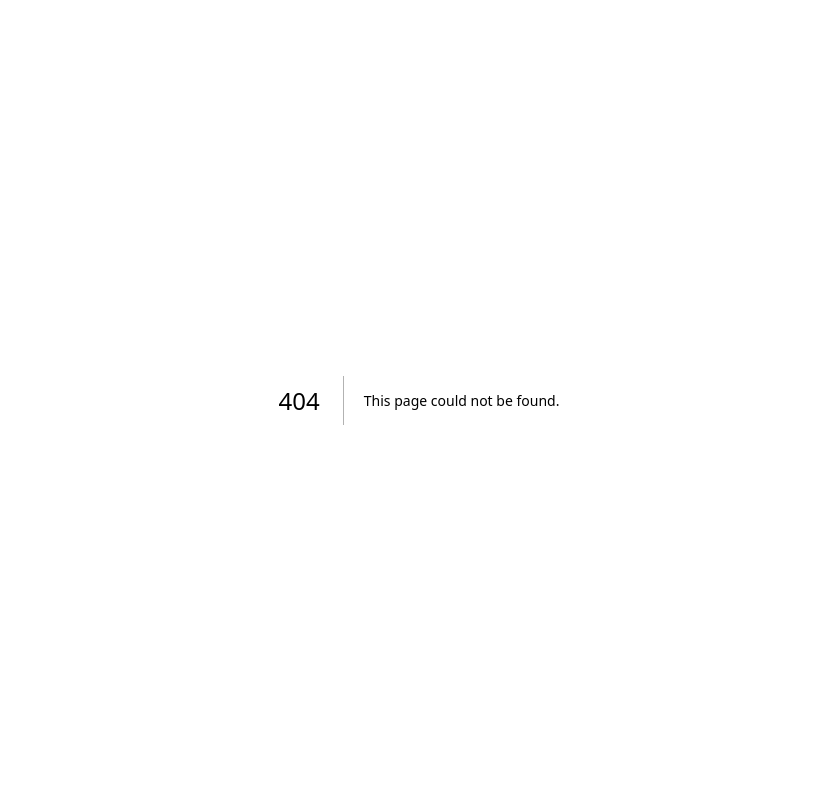
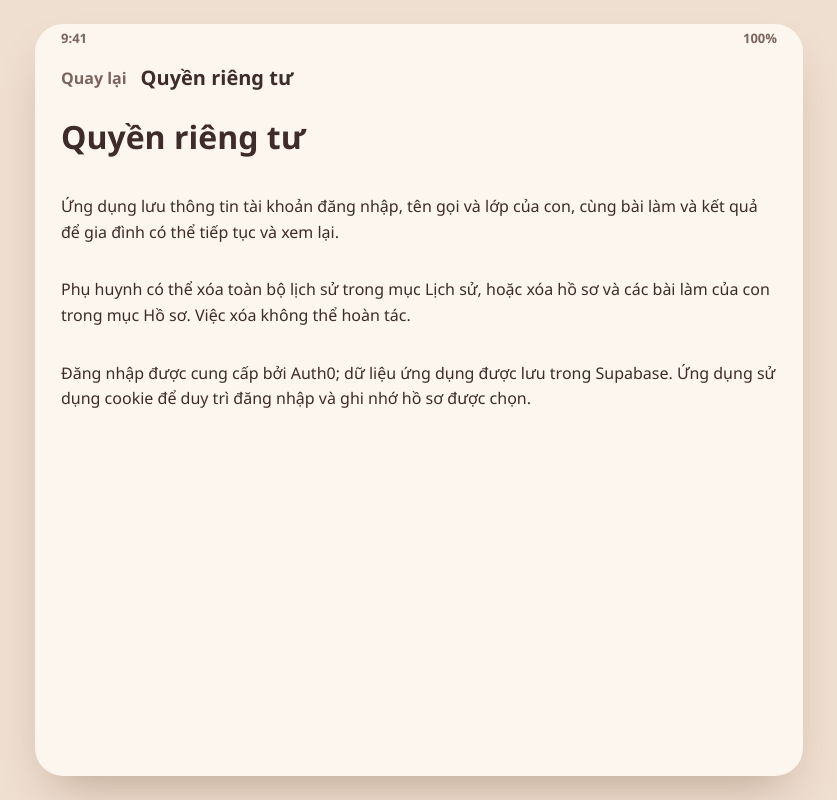
Before and after one commit to hoantv-hpcorp/vuahocvuachoi, a Next.js app in the folder web/: page /privacy in a window 1280 px wide. Before the commit this address had no page. Shown: the whole page, without its empty margins (221-1058 px from the left). Built offline with nearby package versions, Linux system fonts and the light colour scheme.

Commit message:
implement History and release

```diff
--- /dev/null
+++ b/web/app/error.tsx
@@ -0,0 +1,3 @@
+"use client";
+import { Device } from "@/components/Device";
+export default function ErrorPage({ reset }: { error: Error & { digest?: string }; reset: () => void }) { return <Device><div className="body"><h1>Chưa tải được trang</h1><p>Đã có lỗi xảy ra. Vui lòng thử lại.</p><button className="btn btn-primary" onClick={reset}>Thử lại</button></div></Device>; }
--- a/web/app/globals.css
+++ b/web/app/globals.css
@@ -90,6 +90,55 @@ a {
   color: var(--ink-soft);
   flex: none;
 }
+
+/* ---------- page loading ---------- */
+.loading-overlay {
+  position: absolute;
+  inset: 0;
+  z-index: 5;
+  display: grid;
+  place-items: center;
+  padding: 24px;
+  background: rgba(61, 44, 41, 0.18);
+}
+
+.loading-card {
+  width: min(100%, 300px);
+  padding: 32px 24px 26px;
+  border: 1px solid var(--line);
+  border-radius: 24px;
+  background: var(--surface);
+  box-shadow: 0 18px 48px rgba(90, 50, 20, 0.16);
+  text-align: center;
+}
+
+.loading-orbit {
+  width: 56px;
+  height: 56px;
+  margin: 0 auto 18px;
+  border: 4px solid var(--primary-tint);
+  border-top-color: var(--primary);
+  border-radius: 50%;
+  display: grid;
+  place-items: center;
+  animation: loading-spin 1s linear infinite;
+}
+
+.loading-orbit span {
+  width: 12px;
+  height: 12px;
+  border-radius: 50%;
+  background: var(--primary);
+}
+
+.loading-title { font-size: 20px; font-weight: 800; }
+.loading-description { margin-top: 6px; color: var(--ink-soft); font-size: 15px; line-height: 1.5; }
+.loading-dots { display: flex; justify-content: center; gap: 6px; margin-top: 18px; }
+.loading-dots span { width: 7px; height: 7px; border-radius: 50%; background: var(--primary); animation: loading-bounce 1.2s ease-in-out infinite; }
+.loading-dots span:nth-child(2) { animation-delay: 0.15s; }
+.loading-dots span:nth-child(3) { animation-delay: 0.3s; }
+@keyframes loading-spin { to { transform: rotate(360deg); } }
+@keyframes loading-bounce { 0%, 60%, 100% { opacity: 0.35; transform: translateY(0); } 30% { opacity: 1; transform: translateY(-4px); } }
 
 /* ---------- shared app chrome ---------- */
 .appbar {
@@ -1552,3 +1601,8 @@ button:disabled { opacity: .55; cursor: not-allowed; }
 .practice-section { display: flex; flex-direction: column; gap: 14px; }
 .practice-section-title { font-size: 20px; padding: 0 4px; }
 .grade-filters .chip { min-height: 44px; }
+.hist-main h2 { font-size: 1.1rem; font-weight: 800; }
+.history-clear { margin-top: 16px; }
+.privacy-copy { line-height: 1.6; }
+.privacy-copy p { margin-top: 16px; }
+.profile-actions a, .seg button, .tool-btn { min-height: 44px; }
--- /dev/null
+++ b/web/app/loading.tsx
@@ -0,0 +1,5 @@
+import { Device } from "@/components/Device";
+
+export default function Loading() {
+  return <Device><div className="loading-overlay"><div className="loading-card" role="status" aria-live="polite"><div className="loading-orbit" aria-hidden="true"><span /></div><p className="loading-title">Một chút nhé!</p><p className="loading-description">Timo đang chuẩn bị cho con…</p><div className="loading-dots" aria-hidden="true"><span /><span /><span /></div></div></div></Device>;
+}
--- a/web/app/practice/practice.tsx
+++ b/web/app/practice/practice.tsx
@@ -57,7 +57,7 @@ export function Practice({ attemptId, title, questions, initialAnswers }: { atte
   };
   if (!section) return <Device><div className="body"><p>Đề này chưa có câu hỏi.</p><Link href="/exams">Về danh sách đề</Link></div></Device>;
   const unanswered = questions.filter(item => !(answers[item.id] ?? "").trim()).length;
-  return <Device><AppBar><Link href="/exams" className="btn btn-ghost" onClick={e => { if ((running.current || pending.current.size) && !window.confirm("Câu trả lời chưa được lưu hết. Con có muốn rời trang?")) e.preventDefault(); }}>Thoát</Link><div className="title title-sm">{title}</div><span className="spacer" /><span aria-live="polite" className="savedot">{status === "saved" ? "Đã lưu" : status === "saving" ? "Đang lưu…" : "Chưa lưu"}</span></AppBar>
+  return <Device><AppBar><button type="button" className="btn btn-ghost" onClick={() => { if ((running.current || pending.current.size) && !window.confirm("Câu trả lời chưa được lưu hết. Con có muốn rời trang?")) return; router.back(); }}>Thoát</button><div className="title title-sm">{title}</div><span className="spacer" /><span aria-live="polite" className="savedot">{status === "saved" ? "Đã lưu" : status === "saving" ? "Đang lưu…" : "Chưa lưu"}</span></AppBar>
     <div className="body" ref={bodyRef}><div className="q-progress"><div className="track"><i style={{ width: `${(index + 1) / sections.length * 100}%` }} /></div><span className="count">Phần {index + 1} / {sections.length}</span></div>
       <nav className="grade-filters" aria-label="Các phần của đề thi">{sections.map((item, i) => <button type="button" key={i} className={`chip ${i === index ? "on" : ""}`} aria-current={i === index ? "step" : undefined} onClick={() => goToSection(i)}>{item.topic}</button>)}</nav>
       <section className="practice-section" aria-labelledby="practice-section-title"><h1 className="practice-section-title" id="practice-section-title">Phần {index + 1} · {section.topic}</h1><p className="practice-note">Làm lần lượt các câu trong phần này. Cuộn xuống để xem thêm nhé.</p>
--- /dev/null
+++ b/web/app/privacy/page.tsx
@@ -0,0 +1,7 @@
+import Link from "next/link";
+import { AppBar } from "@/components/AppBar";
+import { Device } from "@/components/Device";
+
+export default function PrivacyPage() {
+  return <Device><AppBar><Link href="/profiles" className="btn btn-ghost">Quay lại</Link><div className="title">Quyền riêng tư</div></AppBar><main className="body privacy-copy"><h1>Quyền riêng tư</h1><p>Ứng dụng lưu thông tin tài khoản đăng nhập, tên gọi và lớp của con, cùng bài làm và kết quả để gia đình có thể tiếp tục và xem lại.</p><p>Phụ huynh có thể xóa toàn bộ lịch sử trong mục Lịch sử, hoặc xóa hồ sơ và các bài làm của con trong mục Hồ sơ. Việc xóa không thể hoàn tác.</p><p>Đăng nhập được cung cấp bởi Auth0; dữ liệu ứng dụng được lưu trong Supabase. Ứng dụng sử dụng cookie để duy trì đăng nhập và ghi nhớ hồ sơ được chọn.</p></main></Device>;
+}
--- a/web/components/TabBar.tsx
+++ b/web/components/TabBar.tsx
@@ -3,6 +3,7 @@ import { Icon, type IconName } from "@/components/Icon";
 
 const tabs: { key: "exams" | "history" | "profiles"; label: string; href: string; icon: IconName }[] = [
   { key: "exams", label: "Đề thi", href: "/exams", icon: "book" },
+  { key: "history", label: "Lịch sử", href: "/history", icon: "clock" },
   { key: "profiles", label: "Hồ sơ", href: "/profiles", icon: "user" },
 ];
 
```
Also changed, not shown: web/app/history/actions.ts (added, +16 -0 lines), web/app/history/page.tsx (+30 -78 lines), web/app/profiles/page.tsx (+1 -1 lines), 2 other files (tests, documents, lock files or other folders).
